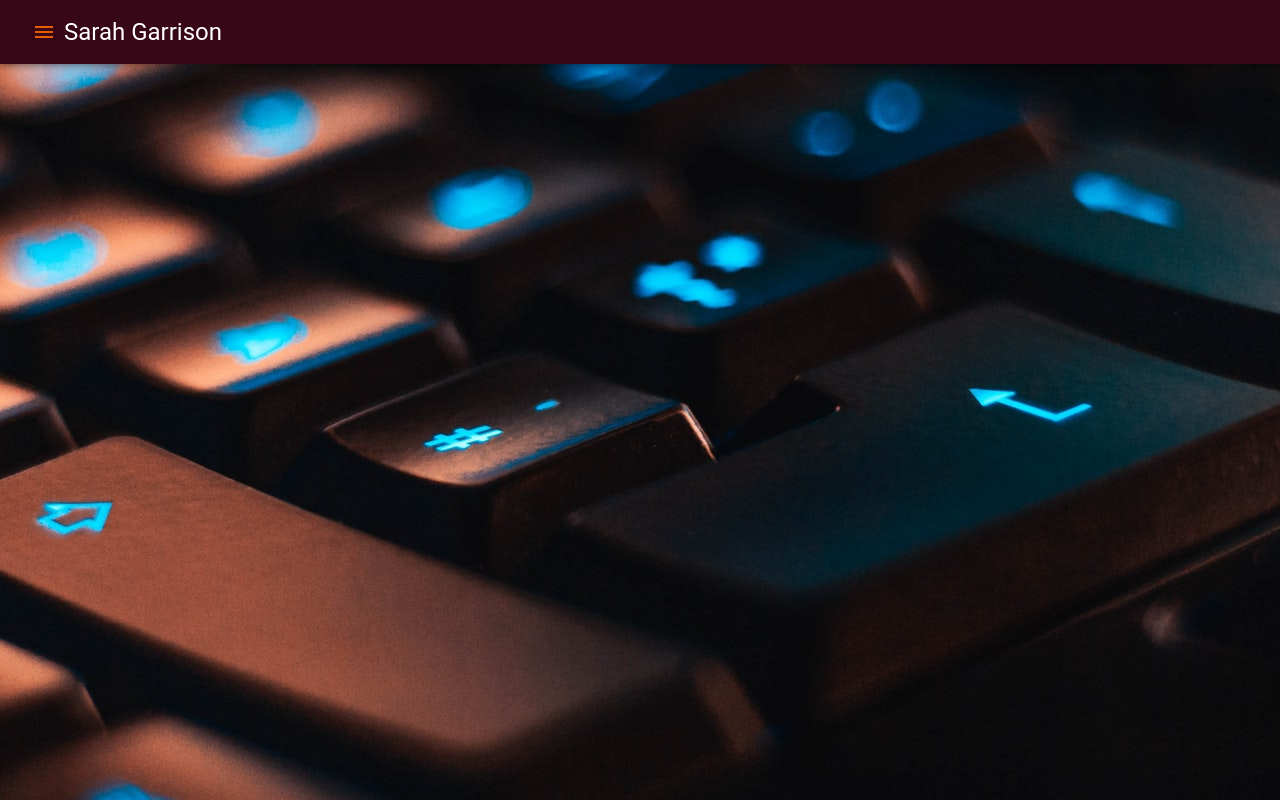
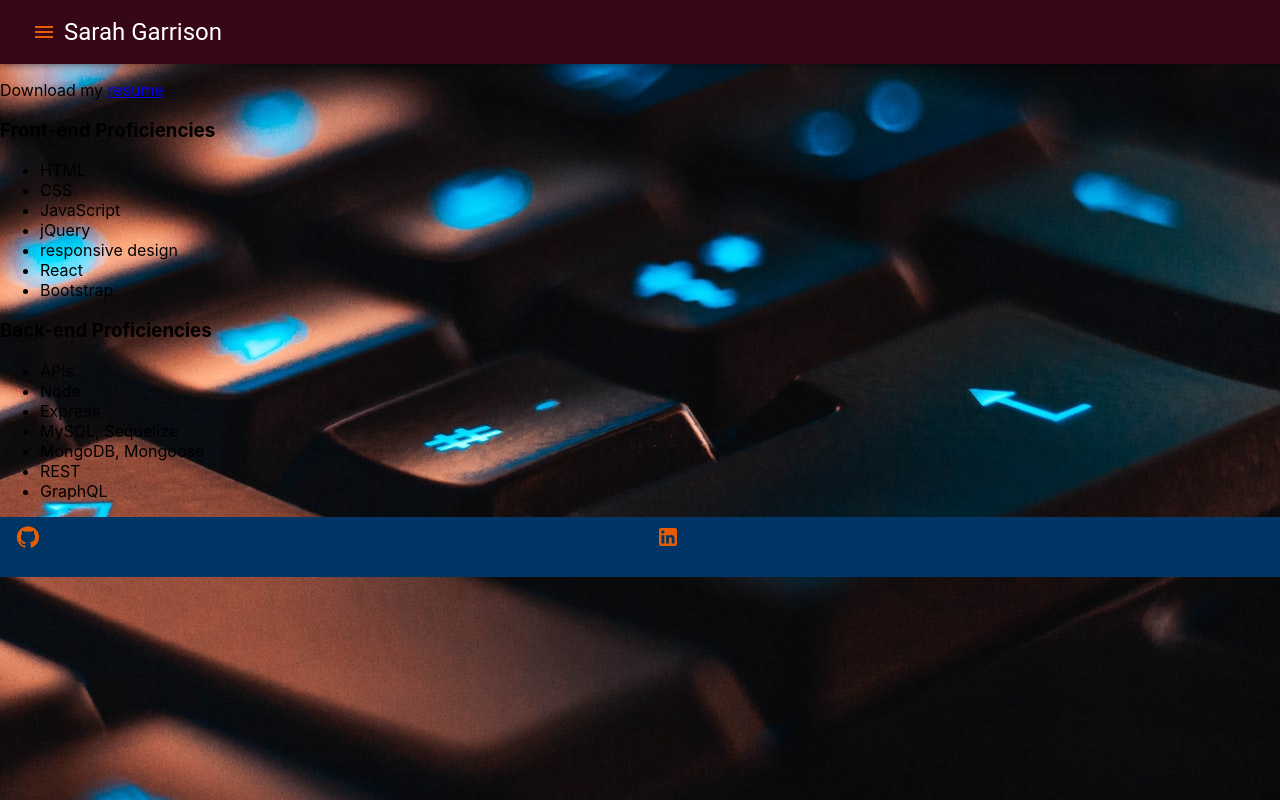
Before and after one commit to segarrison/seg-react-portfolio, a React (Create React App) app: page /resume in a window 1280 px wide. Before the commit this address had no page. Built offline with nearby package versions, Linux system fonts and the light colour scheme.

Commit message:
more work on footer and cleaning up console errors

```diff
--- a/src/App.js
+++ b/src/App.js
@@ -2,13 +2,13 @@ import React from "react";
 import { BrowserRouter as Router, Routes, Route, } from "react-router-dom";
 import Home from "./components/Home"
 import Navbar from "./components/Navbar";
-import CssBaseline from "@mui/material/CssBaseline";
-// import Header from "./components/Header";
+// import CssBaseline from "@mui/material/CssBaseline";
 import Projects from "./components/Projects";
 import Resume from "./components/Resume";
 import Contact  from "./components/Contact";
+import Footer from "./components/Footer";
 import "./App.css";
-// import Particles from "react-tsparticles";
+
 
 function App() {
   return (
@@ -19,11 +19,11 @@ function App() {
       <Routes>
          <Route  path="/" exact element ={<Home />} />
          <Route path="/portfolio" element={<Projects />} />
-         {/* <Route path="/resume" element={<Resume />} /> */}
+         <Route path="/resume" element={<Resume />} />
          <Route path="/contact" element={<Contact />} />
 
       </Routes>
-
+      <Footer />
     </>
     </Router>
   );
--- a/src/components/Footer.js
+++ b/src/components/Footer.js
@@ -5,37 +5,56 @@ import Typography from "@mui/material/Typography";
 import Box from "@mui/material/Box";
 import Link from "@mui/material/Link"
 import Container from "@mui/material/Container";
-
+import GitHubIcon from "@mui/icons-material/GitHub"
+import ListItemButton from "@mui/material/ListItemButton";
+import { ListItemIcon } from "@mui/material";
+import { LinkedIn } from "@mui/icons-material";
 
 function Footer() {
 
   // Replace links with social media profiles
   const icons = [
     {
-      name: "fab fa-github",
-      link: "https://github.com/"
+      name: "GitHub",
+      icon: <GitHubIcon />,
+      link: "https://github.com/segarrison"
     },
     {
-      name: "fab fa-linkedin",
-      link: "https://www.linkedin.com/"
+    name: "LinkedIn",
+     icon: <LinkedIn />,
+      link: "https://linkedin.com/in/sarah-garrison"
     },
 
   ]
 
   const styleFooter = {
       height: 60,
-      backgroundColor: "white",
+      backgroundColor: "#003566",
   }
 
+  const styleNavIcons = {
+    color: "#E85D04",
+  };
+
   return (
-    <Box component="footer" style ={styleFooter} className="flex-row px-1">
-      {icons.map(icon =>
-      (
-        <a href={icon.link} key={icon.name} target="_blank" rel="noopener noreferrer"><i className={icon.name}></i></a>
-      )
-        )}
+      <>
+    <Box component="footer" style ={styleFooter} >
+       <Grid container justifyContent="center" alignItems="center">
+
+      {icons.map(icon => (
+            <ListItemButton  component="a" href={icon.link} key={icon.name} alignItems="center"  target="blank">
+            <ListItemIcon style={styleNavIcons}>
+              {icon.icon}
+            </ListItemIcon>
+            </ListItemButton>
+            )
+      )}
+      </Grid>
     </Box>
-  );
+
+  </>
+  )
 }
 
 export default Footer;
+ // <a href={icon.link} key={icon.name} target="_blank" rel="noopener noreferrer"><i className={icon.name}></i></a>
--- a/src/components/Home.js
+++ b/src/components/Home.js
@@ -55,7 +55,7 @@ function Home() {
           }}
         />
         <Header />
-        <Footer />
+
       </div>
     </>
   );
--- a/src/components/Navbar.js
+++ b/src/components/Navbar.js
@@ -54,7 +54,7 @@ function Navbar() {
     {
       listIcon: <AssignmentIndIcon />,
       listText: "Resume",
-      listLink: {pathname: "https://docs.google.com/document/d/1rLHmlBzlKUi1_Vp1EZsj6PSwS5vOx-VB/edit?usp=sharing&ouid=103911207378054781726&rtpof=true&sd=true"},
+      listLink: "/resume",
     },
     {
       listIcon: <ContactMailIcon />,
```
